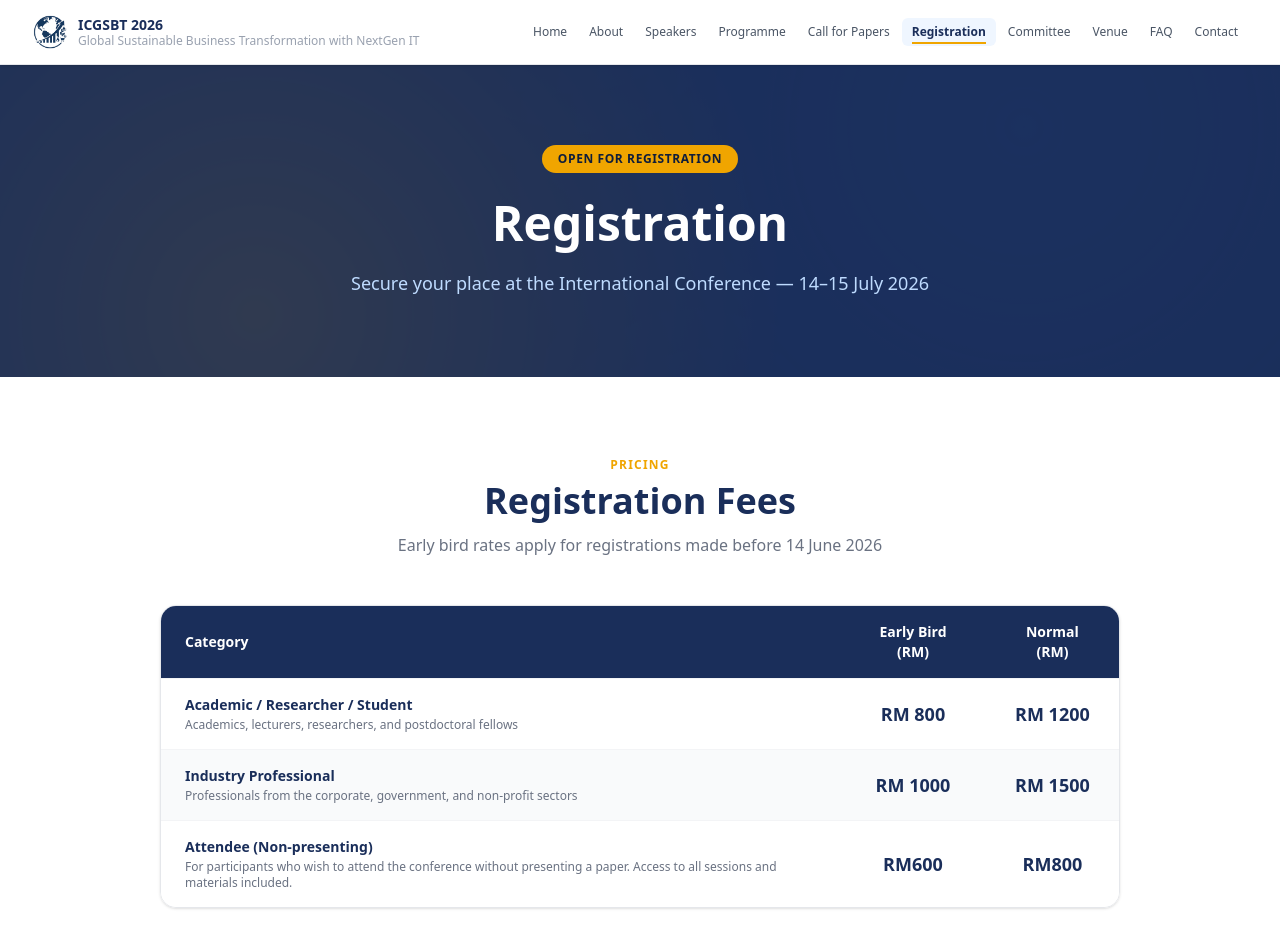
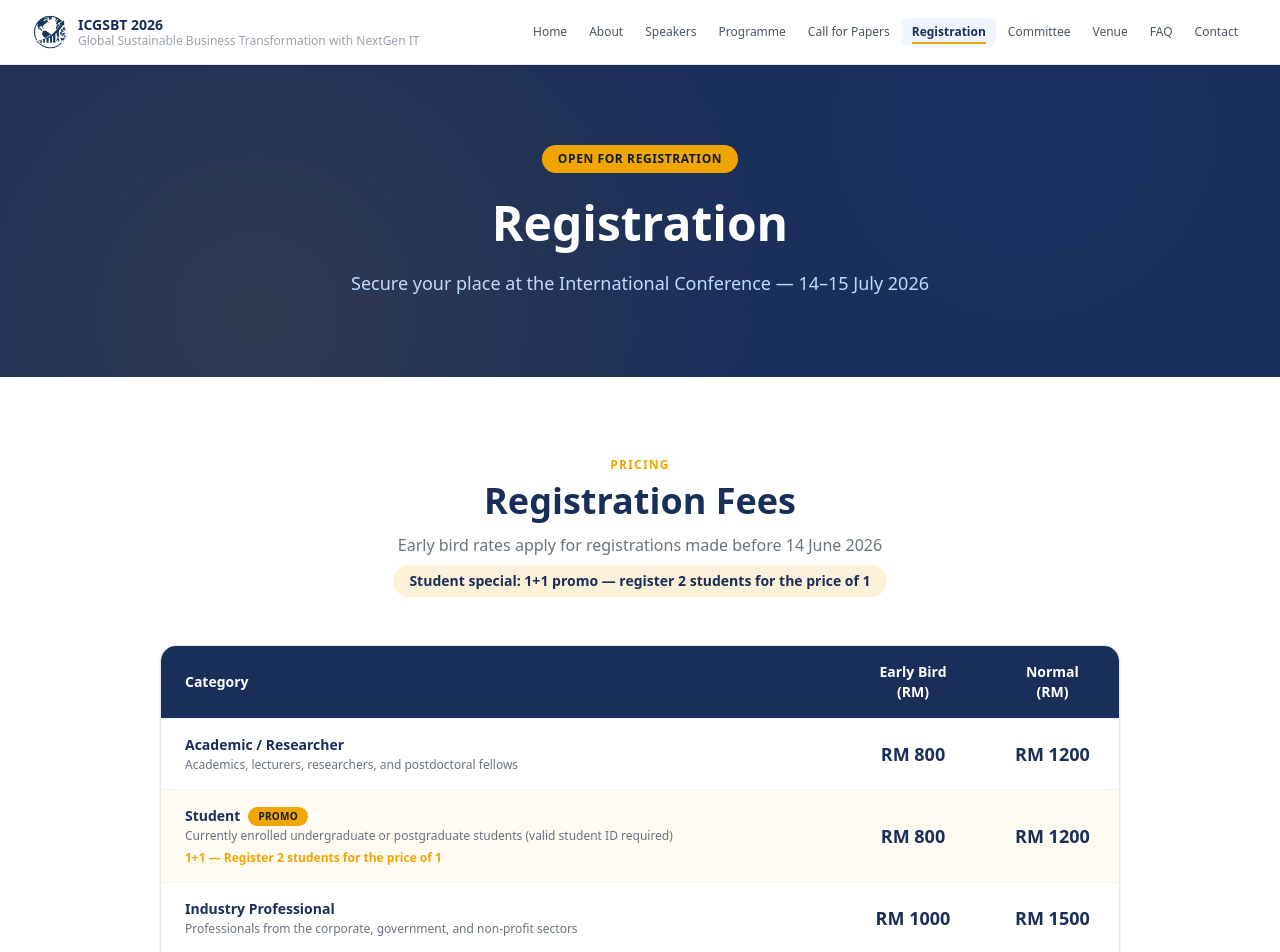
Before and after one commit to adamarbain/International-Conference-Nextgen-2026, a Next.js app: page /registration in a window 1280 px wide. Shown: the top 952 px of the page. Built offline with nearby package versions, Linux system fonts and the light colour scheme.

Commit message:
new commit

```diff
--- a/src/app/registration/page.tsx
+++ b/src/app/registration/page.tsx
@@ -58,6 +58,9 @@ export default function RegistrationPage() {
             <p className="mt-3 text-gray-500">
               Early bird rates apply for registrations made before 14 June 2026
             </p>
+            <p className="mt-2 inline-flex items-center gap-2 rounded-full bg-gold/15 px-4 py-1.5 text-sm font-semibold text-navy">
+              Student special: 1+1 promo — register 2 students for the price of 1
+            </p>
           </motion.div>
 
           <motion.div
@@ -87,16 +90,32 @@ export default function RegistrationPage() {
                     key={tier.id}
                     variants={prefersReducedMotion ? {} : fadeUp}
                     className={`border-t border-gray-100 ${
-                      tier.id === "group" ? "bg-gold/5" : i % 2 === 0 ? "bg-white" : "bg-gray-50"
+                      tier.promo || tier.id === "group"
+                        ? "bg-gold/5"
+                        : i % 2 === 0
+                          ? "bg-white"
+                          : "bg-gray-50"
                     }`}
                   >
                     <td className="px-6 py-4">
-                      <p className="font-semibold text-navy text-sm">
-                        {tier.name}
-                      </p>
+                      <div className="flex flex-wrap items-center gap-2">
+                        <p className="font-semibold text-navy text-sm">
+                          {tier.name}
+                        </p>
+                        {tier.promo && (
+                          <span className="inline-flex rounded-full bg-gold px-2.5 py-0.5 text-[10px] font-bold uppercase tracking-wide text-navy-dark">
+                            Promo
+                          </span>
+                        )}
+                      </div>
                       <p className="text-xs text-gray-500 mt-0.5">
                         {tier.description}
                       </p>
+                      {tier.promo && (
+                        <p className="text-xs font-semibold text-gold mt-1.5">
+                          {tier.promo}
+                        </p>
+                      )}
                     </td>
                     <td className="px-6 py-4 text-center">
                       <span className="text-lg font-bold text-navy">
@@ -258,6 +277,7 @@ export default function RegistrationPage() {
                 "Presenting authors must register at the Full Author rate or above — student registration does not cover paper presentation for non-student papers.",
                 "Cancellations before 1 June 2026: 70% refund. Between 1–30 June 2026: 30% refund. No refunds after 30 June 2026.",
                 "Substitutions (name changes) are accepted at any time at no charge with written notice to the secretariat.",
+                "Student 1+1 promo: register 2 students together and pay for only 1 registration fee. Both participants must submit valid student ID upon registration.",
                 "Group discounts apply for 3 or more participants from the same institution registering together.",
                 "For payment via bank transfer, proof of payment must be uploaded within 5 working days to confirm your registration.",
                 "For queries, contact the secretariat at " +
--- a/src/data/seminar.ts
+++ b/src/data/seminar.ts
@@ -110,6 +110,7 @@ export interface RegistrationTier {
   localFee: string;
   intlFee: string;
   description: string;
+  promo?: string;
 }
 
 export interface Hotel {
@@ -279,17 +280,9 @@ export const importantDates: ImportantDate[] = [
   {
     id: "full-paper-deadline",
     label: "Full Paper Submission Deadline",
-    date: "31 May 2026",
+    date: "15 June 2026",
     description:
       "Submit your complete paper in PDF/Word format following the proceedings template.",
-    status: "upcoming",
-  },
-  {
-    id: "camera-ready",
-    label: "Camera-Ready Paper Deadline",
-    date: "15 June 2026",
-    description:
-      "Final revised papers incorporating all reviewer feedback must be submitted.",
     status: "upcoming",
   },
   {
@@ -960,11 +953,20 @@ export const sponsorshipPackages: SponsorshipPackage[] = [
 export const registrationTiers: RegistrationTier[] = [
   {
     id: "academic",
-    name: "Academic / Researcher / Student",
+    name: "Academic / Researcher",
     localFee: "RM 800",
     intlFee: "RM 1200",
     description:
       "Academics, lecturers, researchers, and postdoctoral fellows",
+  },
+  {
+    id: "student",
+    name: "Student",
+    localFee: "RM 800",
+    intlFee: "RM 1200",
+    description:
+      "Currently enrolled undergraduate or postgraduate students (valid student ID required)",
+    promo: "1+1 — Register 2 students for the price of 1",
   },
   {
     id: "industry",
```
